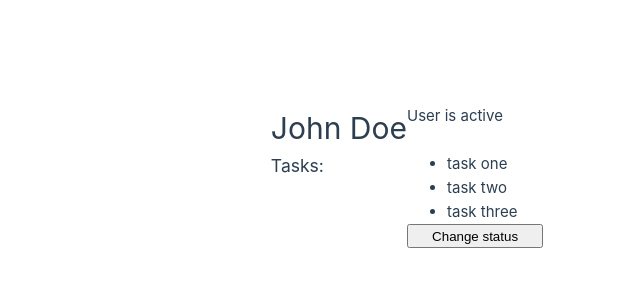
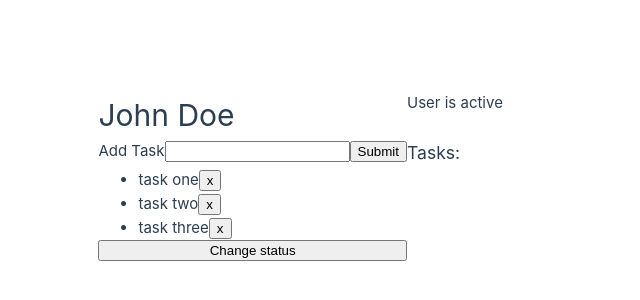
Before and after one commit to chuluq/vue-crash-course, a Vue app: page / in a window 1280 px wide. Shown: the part 224-524 px from the top of the page, without its empty margins (233-873 px from the left). Built offline with nearby package versions, Linux system fonts and the light colour scheme.

Commit message:
feat: add form

```diff
--- a/src/App.vue
+++ b/src/App.vue
@@ -4,6 +4,7 @@
 const name = ref("John Doe");
 const status = ref("active");
 const tasks = ref(["task one", "task two", "task three"]);
+const newTask = ref("");
 
 const toggleStatus = () => {
   if (status.value === "active") {
@@ -14,6 +15,17 @@
     status.value = "active";
   }
 };
+
+const addTask = () => {
+  if (newTask.value.trim() !== "") {
+    tasks.value.push(newTask.value);
+    newTask.value = "";
+  }
+};
+
+const deleteTask = (index) => {
+  tasks.value.splice(index, 1);
+};
 </script>
 
 <template>
@@ -22,9 +34,18 @@
   <p v-else-if="status === 'pending'">User is pending</p>
   <p v-else>User is inactive</p>
 
+  <form @submit.prevent="addTask">
+    <label for="newTask">Add Task</label>
+    <input type="text" id="newTask" name="newTask" v-model="newTask" />
+    <button type="submit">Submit</button>
+  </form>
+
   <h3>Tasks:</h3>
   <ul>
-    <li v-for="task in tasks" :key="task">{{ task }}</li>
+    <li v-for="(task, index) in tasks" :key="task">
+      <span>{{ task }}</span>
+      <button @click="deleteTask(index)">x</button>
+    </li>
   </ul>
   <!-- <a v-bind:href="link">Click for Google</a> -->
   <!-- <a :href="link">Click for Google</a> -->
```
